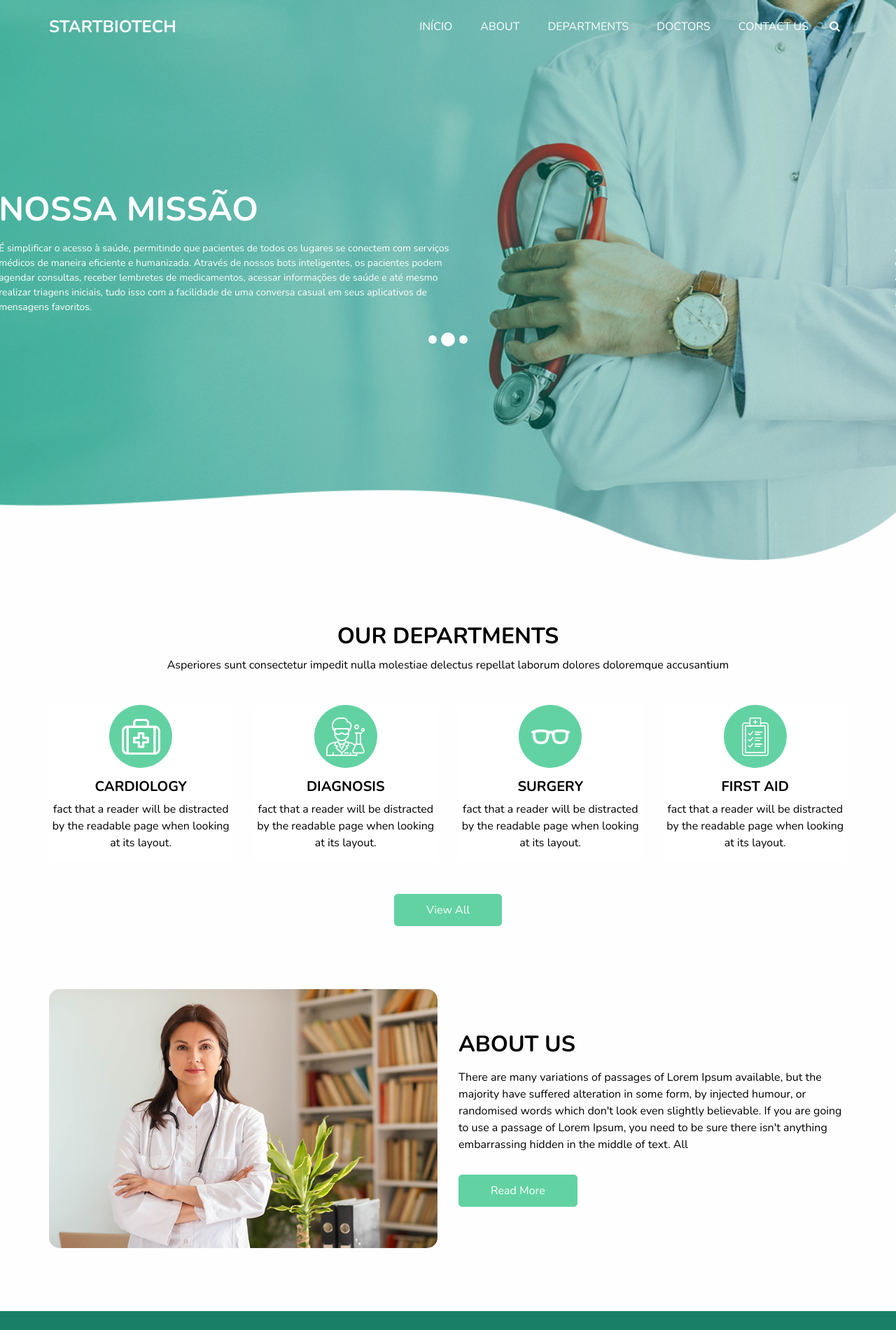
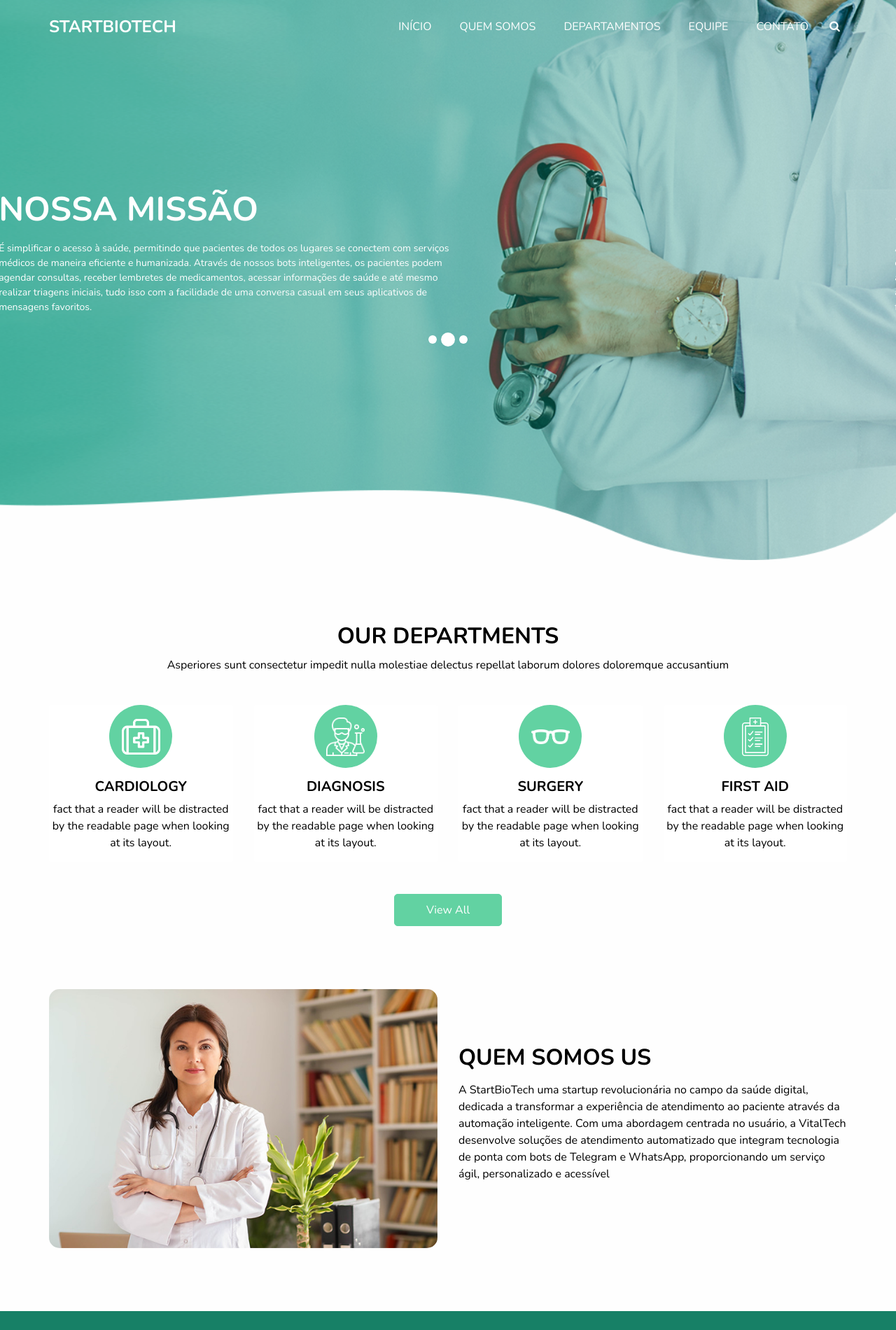
Before and after one commit to StartBioTech/Site, a plain HTML site: page index.html in a window 1280 px wide. Shown: the top 1900 px of the page at 70% size. Drawn offline with nearby package versions, Linux system fonts and the light colour scheme; some packages are replaced by stand-ins of ours.

Commit message:
update about

```diff
--- a/index.html
+++ b/index.html
@@ -62,16 +62,16 @@
                 <a class="nav-link" href="index.html">Início <span class="sr-only">(current)</span></a>
               </li>
               <li class="nav-item">
-                <a class="nav-link" href="about.html"> About</a>
+                <a class="nav-link" href="about.html"> Quem Somos</a>
               </li>
               <li class="nav-item">
-                <a class="nav-link" href="departments.html">Departments</a>
+                <a class="nav-link" href="departments.html">Departamentos</a>
               </li>
               <li class="nav-item">
-                <a class="nav-link" href="doctors.html">Doctors</a>
+                <a class="nav-link" href="doctors.html">Equipe</a>
               </li>
               <li class="nav-item">
-                <a class="nav-link" href="contact.html">Contact Us</a>
+                <a class="nav-link" href="contact.html">Contato</a>
               </li>
               <form class="form-inline">
                 <button class="btn  my-2 my-sm-0 nav_search-btn" type="submit">
@@ -264,18 +264,17 @@
           <div class="detail-box">
             <div class="heading_container">
               <h2>
-                About <span>Us</span>
+                Quem Somos <span>Us</span>
               </h2>
             </div>
             <p>
-              There are many variations of passages of Lorem Ipsum available, but the majority have suffered alteration
-              in some form, by injected humour, or randomised words which don't look even slightly believable. If you
-              are going to use a passage of Lorem Ipsum, you need to be sure there isn't anything embarrassing hidden in
-              the middle of text. All
+              A StartBioTech uma startup revolucionária no campo da saúde digital, dedicada a transformar a experiência de atendimento ao paciente
+              através da automação inteligente. Com uma abordagem centrada no usuário, a VitalTech desenvolve soluções de atendimento automatizado
+              que integram tecnologia de ponta com bots de Telegram e WhatsApp, proporcionando um serviço ágil, personalizado e acessível
             </p>
-            <a href="">
+            <!-- <a href="">
               Read More
-            </a>
+            </a> -->
           </div>
         </div>
       </div>
```
